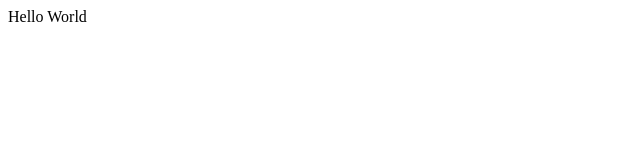
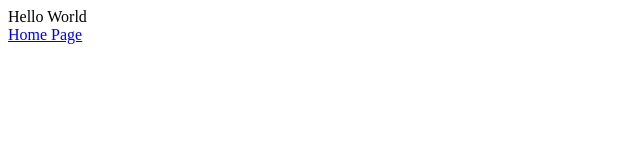
Before and after one commit to michaelgenesini/wordpress-next-client, a Next.js app: page / in a window 1280 px wide. Shown: the top 160 px of the page, without its empty margins (0-640 px from the left). Built offline with nearby package versions, Linux system fonts and the light colour scheme.

Commit message:
testing links

```diff
--- a/package.json
+++ b/package.json
@@ -19,6 +19,6 @@
   "scripts": {
     "dev": "next",
     "build": "next build",
-    "start": "next start"
+    "start": "next start -p $PORT"
   }
 }
--- a/pages/home.js
+++ b/pages/home.js
@@ -1,6 +1,10 @@
 import 'isomorphic-fetch'
+import Link from 'next/link'
 
 const Page = ({ title, content }) => <div>
+	<Link href="/">
+		<a>Index Page</a>
+	</Link>
 	<h1>{title}</h1>
 	<div dangerouslySetInnerHTML={{__html: content}}></div>
 </div>
--- a/pages/index.js
+++ b/pages/index.js
@@ -1,4 +1,6 @@
 import React from 'react'
+import Link from 'next/link'
+
 export default class extends React.Component {
   static async getInitialProps ({ req }) {
     return req
@@ -8,6 +10,10 @@ export default class extends React.Component {
   render () {
     return <div>
       Hello World {this.props.userAgent}
+			<br/>
+			<Link href="/home">
+	      <a>Home Page</a>
+	    </Link>
     </div>
   }
 }
```
Also changed, not shown: 1 other file (tests, documents, lock files or other folders).
